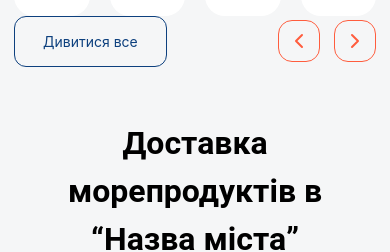
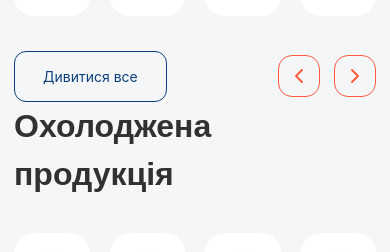
Before and after one commit to illiad24/shop, a React (Vite) app in the folder client/: page / in a window 390 px wide. Shown: the part 808-1060 px from the top of the page. Built offline with nearby package versions, Linux system fonts and the light colour scheme.

Commit message:
feat(MainSlider): refactor navigation handling and enhance slider functionality

```diff
--- a/client/src/pages/HomePage.tsx
+++ b/client/src/pages/HomePage.tsx
@@ -6,6 +6,7 @@ export function HomePage() {
     return (
         <>
             <MainSlider title="Охолоджена продукція" data={[{}, {}, {}, {}, {}]} link="Дивитися все" linkUrl="/" arrows={true} />
+            <MainSlider title="Охолоджена продукція" data={[{}, {}, {}, {}, {}]} link="Дивитися все" linkUrl="/" arrows={true} />
             <IntroSection />
             <MapSection />
         </>
--- a/client/src/widgets/sections/MainSlider.tsx
+++ b/client/src/widgets/sections/MainSlider.tsx
@@ -4,7 +4,7 @@ import { Swiper, SwiperSlide } from 'swiper/react';
 import { Navigation } from 'swiper/modules';
 import 'swiper/css';
 import 'swiper/css/navigation';
-import { useRef } from "react";
+import { useRef, useState } from "react";
 
 interface IMainSliderProps {
     title: string;
@@ -15,31 +15,30 @@ interface IMainSliderProps {
 }
 
 export function MainSlider({ title, data, link, linkUrl, arrows }: IMainSliderProps) {
-    const prevRef = useRef < HTMLButtonElement | null > (null);
-    const nextRef = useRef < HTMLButtonElement | null > (null);
-    const swiperRef = useRef < any > (null);
+    const [prevEl, setPrevEl] = useState < HTMLButtonElement | null > (null);
+    const [nextEl, setNextEl] = useState < HTMLButtonElement | null > (null);
 
     return (
         <section>
             <div className="container">
                 <h2 className="mb-10 section-title-32 last:mb-0">{title}</h2>
-
+                <div className="mb-10 last:mb-0">
                     <Swiper
                         modules={[Navigation]}
                         spaceBetween={20}
                         slidesPerView={4}
-                    onSwiper={(swiper) => {
-                        swiperRef.current = swiper;
-                        console.log(1)
-                        console.log(arrows, prevRef.current, nextRef.current)
-                        if (arrows && prevRef.current && nextRef.current) {
-                            console.log(2)
-                            swiper.params.navigation.prevEl = prevRef.current;
-                            swiper.params.navigation.nextEl = nextRef.current;
+                        navigation={{
+                            prevEl,
+                            nextEl,
+                        }}
+                        onBeforeInit={(swiper) => {
+                            if (typeof swiper.params.navigation !== 'boolean' && swiper.params.navigation) {
+                                swiper.params.navigation.prevEl = prevEl;
+                                swiper.params.navigation.nextEl = nextEl;
+                            }
+                        }}
+                        breakpoints={{
 
-                            swiper.navigation.init();
-                            swiper.navigation.update();
-                        }
                         }}
                     >
                         {data.map((item, index) => (
@@ -48,6 +47,7 @@ export function MainSlider({ title, data, link, linkUrl, arrows }: IMainSliderPr
                             </SwiperSlide>
                         ))}
                     </Swiper>
+                </div>
 
                 <div className="flex justify-between items-center mt-10 last:mt-0 gap-4">
                     {link && linkUrl && (
@@ -59,16 +59,15 @@ export function MainSlider({ title, data, link, linkUrl, arrows }: IMainSliderPr
                         </a>
                     )}
 
-
                     <div className="flex gap-4 items-center">
                         <button
-                            ref={prevRef}
+                            ref={(node) => setPrevEl(node)}
                             className="w-12 h-12 rounded-2xl border border-orange-1 text-orange-1 flex justify-center items-center rotate-180"
                         >
                             <Icon name="arrow" />
                         </button>
                         <button
-                            ref={nextRef}
+                            ref={(node) => setNextEl(node)}
                             className="w-12 h-12 rounded-2xl border border-orange-1 text-orange-1 flex justify-center items-center"
                         >
                             <Icon name="arrow" />
```
Also changed, not shown: 1 other file (tests, documents, lock files or other folders). Lines whose indentation alone changed are shown as unchanged.
